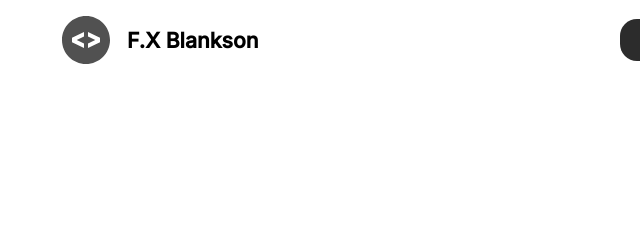
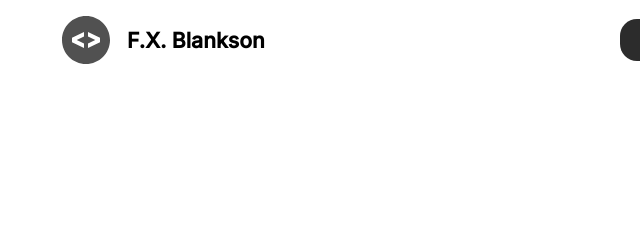
Before and after one commit to FatTonyy/Portfolio, a plain HTML site: page index.html in a window 1280 px wide. Shown: the top 240 px of the page, 2-642 px from the left. Drawn offline with Linux system fonts and the light colour scheme.

Commit message:
Fixed-typo :octocat:

```diff
--- a/index.html
+++ b/index.html
@@ -13,7 +13,7 @@
 		<nav>
 			<div class="logo">
 				<img src="./icons/code.svg" alt="logo">
-				<h1>F.X Blankson</h1>
+				<h1>F.X. Blankson</h1>
 			</div>
 			<ul>
 				<li><a class='active' href="/">Home</a></li>
```
